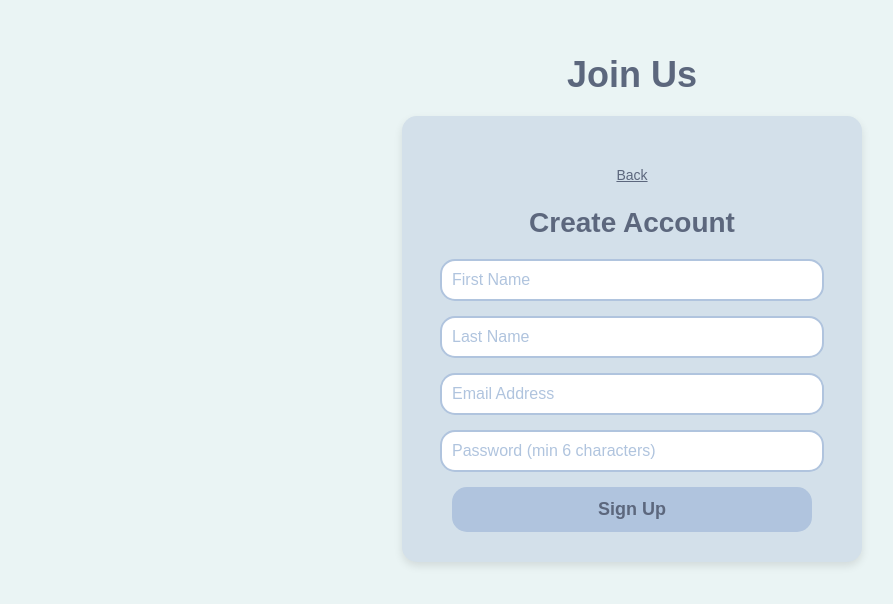
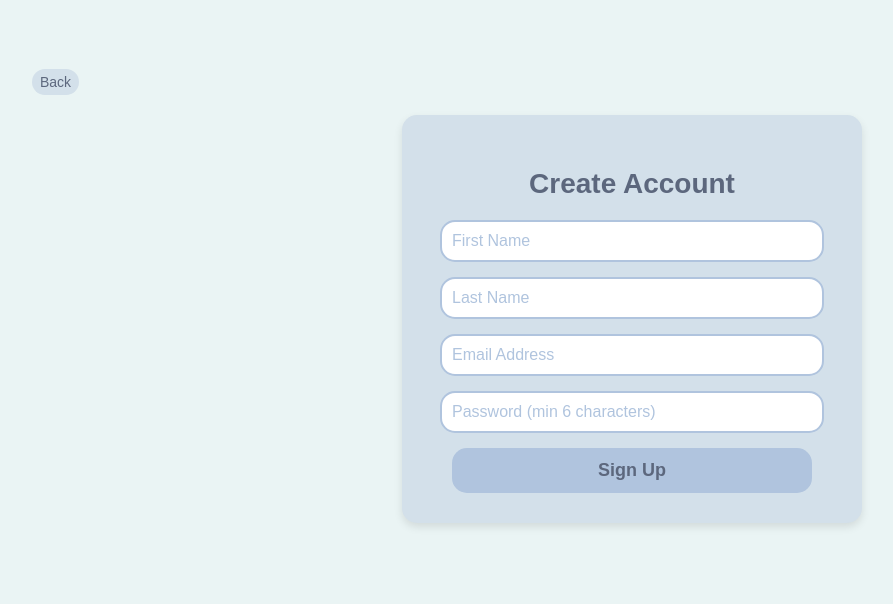
Before and after one commit to Teddayz/hack4good, a React (Create React App) app: page /signup in a window 1280 px wide. Shown: the part 124-728 px from the top of the page, without its empty margins (8-901 px from the left). Built offline with nearby package versions, Linux system fonts and the light colour scheme.

Commit message:
Pre Attempt

```diff
--- a/package.json
+++ b/package.json
@@ -7,6 +7,7 @@
     "firebase": "^11.1.0",
     "react": "^18.3.1",
     "react-dom": "^18.3.1",
+    "react-modal": "^3.16.3",
     "react-router-dom": "^7.1.1",
     "react-scripts": "^5.0.1",
     "web-vitals": "^4.2.4"
--- a/src/components/SignIn.js
+++ b/src/components/SignIn.js
@@ -39,10 +39,6 @@ const SignIn = () => {
 
   return (
     <div className="signin-container">
-      <div className="signin-top">
-        <h1 className="signin-title">MUHAMMADIYAH</h1>
-      </div>
-
       <div className="signin-bottom">
         <h2 className="signin-heading">Welcome Back</h2>
         <div className="signin-form">
@@ -74,6 +70,7 @@ const SignIn = () => {
       </div>
     </div>
   );
+
 };
 
 export default SignIn;
--- a/src/components/SignUp.css
+++ b/src/components/SignUp.css
@@ -94,13 +94,18 @@
   }
 
   .back-button {
+    align-self: flex-start;
+    margin-left: 20px;
+    margin-bottom: 20px;
+    padding: 5px 8px;
+    font-size: 14px;
     color: var(--text-color);
-    background: none;
+    background-color: var(--secondary-color);
     border: none;
-    font-size: 14px;
-    text-decoration: underline;
+    border-radius: var(--border-radius);
     cursor: pointer;
-    margin-top: 20px;
+    transition: background-color 0.3s ease;
+    text-decoration: none;
   }
 
   .back-button:hover {
--- a/src/components/SignUp.js
+++ b/src/components/SignUp.js
@@ -22,6 +22,7 @@ const SignUp = () => {
 
             // Create user with email and password
             const user = await signUpUser(email, password);
+            alert('User Account Created. Please Login.');
             console.log('User account created:', user);
 
             alert('Your account was successfully created! Please sign in to continue.');
@@ -43,12 +44,9 @@ const SignUp = () => {
 
     return (
         <div className="container">
-            <div className="top-section">
-                <h1>Join Us</h1>
-            </div>
+            <button className="back-button" onClick={() => navigate('/signIn')}>Back</button>
 
             <div className="form-container">
-                <button className="back-button" onClick={() => navigate('/signIn')}>Back</button>
                 <h2>Create Account</h2>
                 <form className="form" onSubmit={handleSignUp}>
                     <input
@@ -83,6 +81,7 @@ const SignUp = () => {
                 </form>
             </div>
         </div>
+
     );
 };
 
```
Also changed, not shown: 1 other file (tests, documents, lock files or other folders).
